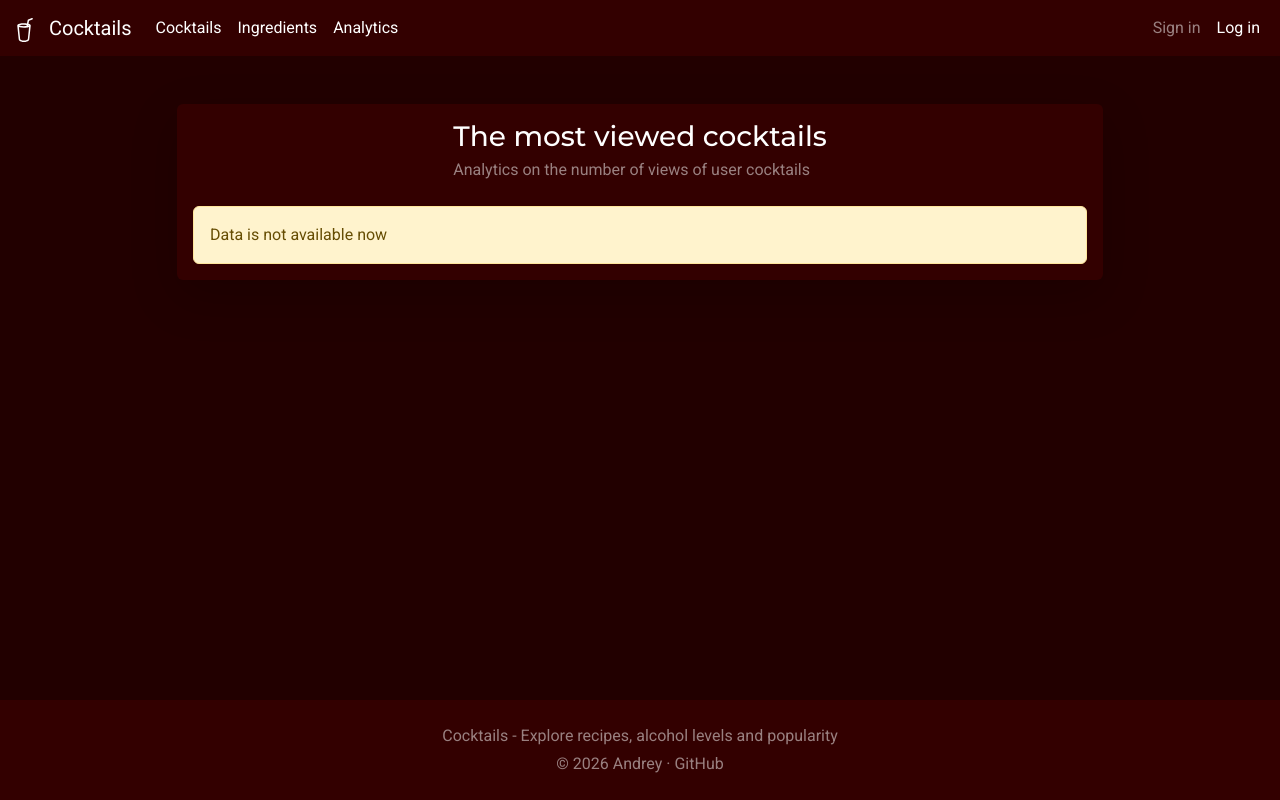
After one commit to Eiji224/cocktails_analytics, a Django app: page /analytics/cocktails in a window 1280 px wide. The commit adds this page. Run offline with Django 5.2, Linux system fonts and the light colour scheme; data that the repository does not hold is empty; parts of the project's set-up code (start-up, migrations or seed data) failed here and were passed over; some libraries are stand-ins or nearby versions.

Commit message:
most viewed cocktails view

```diff
--- a/analytics/middleware.py
+++ b/analytics/middleware.py
@@ -1,4 +1,5 @@
-from cocktails.models import Cocktail, CocktailViews
+from cocktails.models import Cocktail
+from analytics.models import CocktailViews
 
 class CocktailViewMiddleware:
     def __init__(self, get_response):
--- a/analytics/services/cocktail_service.py
+++ b/analytics/services/cocktail_service.py
@@ -3,9 +3,20 @@ import pandas as pd
 
 def get_most_viewed_cocktails():
     engine = get_db_engine()
-    df = pd.read_sql("SELECT id, viewed_at, cocktail_id, user_id FROM analytics_cocktailviews", engine)
+    df = pd.read_sql(
+        """
+        SELECT
+            c.id AS cocktail_id,
+            c.name AS name,
+            c.image_url AS image_url,
+            COUNT(*) AS count
+        FROM analytics_cocktailviews v
+        JOIN cocktails_cocktail c ON c.id = v.cocktail_id
+        GROUP BY c.id, c.name, c.image_url
+        ORDER BY count DESC
+        LIMIT 10
+        """,
+        engine,
+    )
 
-    most_viewed = df.groupby('cocktail_id').size().reset_index(name='count')
-    most_viewed = most_viewed.sort_values(by='count', ascending=False)
-
-    return most_viewed.to_dict('records')
+    return df.to_dict('records')
--- /dev/null
+++ b/analytics/templates/analytics/most_viewed_cocktails.html
@@ -0,0 +1,89 @@
+{% extends 'cocktails/base.html' %}
+{% load static %}
+
+{% block title %}Cocktails - Most viewed cocktails{% endblock %}
+
+{% block styles %}
+    <link rel="stylesheet" href="{% static '/css/pages.css' %}">
+{% endblock %}
+
+{% block content %}
+<div class="container py-5">
+    <div class="row justify-content-center">
+        <div class="col-12 col-lg-10">
+            <div class="card shadow-lg border-0 text-white">
+                <div class="card-body">
+                    <div class="d-flex justify-content-center align-items-center mb-4">
+                        <div>
+                            <h1 class="h3 mb-1">The most viewed cocktails</h1>
+                            <p class="mb-0 text-white-50">
+                                Analytics on the number of views of user cocktails
+                            </p>
+                        </div>
+                    </div>
+
+                    {% if most_viewed %}
+                        <div class="table-responsive">
+                            <table class="table table-dark table-hover table-striped align-middle mb-0">
+                                <thead>
+                                    <tr>
+                                        <th scope="col" class="text-center">#</th>
+                                        <th scope="col">Cocktail</th>
+                                        <th scope="col" class="text-center">Views quantity</th>
+                                        <th scope="col" class="text-center">Actions</th>
+                                    </tr>
+                                </thead>
+                                <tbody>
+                                    {% for item in most_viewed %}
+                                        <tr>
+                                            <th scope="row" class="text-center">{{ forloop.counter }}</th>
+                                            <td>
+                                                <div class="d-flex align-items-center gap-3">
+                                                    {% if item.image_url %}
+                                                        <img
+                                                            src="{{ item.image_url }}"
+                                                            alt="{{ item.name|default:'Cocktail' }}"
+                                                            class="rounded flex-shrink-0"
+                                                            style="width: 56px; height: 56px; object-fit: cover;"
+                                                        >
+                                                    {% else %}
+                                                        <div class="bg-black bg-opacity-25 rounded flex-shrink-0"
+                                                             style="width: 56px; height: 56px;">
+                                                        </div>
+                                                    {% endif %}
+
+                                                    <div class="min-w-0">
+                                                        <div class="fw-semibold text-truncate" style="max-width: 420px;">
+                                                            {{ item.name|default:"Cocktail" }}
+                                                        </div>
+                                                        <div class="small text-white-50">ID: {{ item.cocktail_id }}</div>
+                                                    </div>
+                                                </div>
+                                            </td>
+                                            <td class="text-center">
+                                                <span class="badge text-bg-warning px-3 py-2">
+                                                    {{ item.count }}
+                                                </span>
+                                            </td>
+                                            <td class="text-center">
+                                                <a href="{% url 'explore_cocktail' item.cocktail_id %}"
+                                                   class="btn btn-sm btn-outline-warning">
+                                                    Checkout cocktail
+                                                </a>
+                                            </td>
+                                        </tr>
+                                    {% endfor %}
+                                </tbody>
+                            </table>
+                        </div>
+                    {% else %}
+                        <div class="alert alert-warning mb-0" role="alert">
+                            Data is not available now
+                        </div>
+                    {% endif %}
+                </div>
+            </div>
+        </div>
+    </div>
+</div>
+{% endblock %}
--- /dev/null
+++ b/analytics/urls.py
@@ -0,0 +1,6 @@
+from django.urls import path
+from .views import browse_most_viewed_cocktails
+
+urlpatterns = [
+    path('cocktails', browse_most_viewed_cocktails, name='most_viewed_cocktails'),
+]
--- a/analytics/views.py
+++ b/analytics/views.py
@@ -1,3 +1,8 @@
 from django.shortcuts import render
+from .services import cocktail_service
 
-# Create your views here.
+
+def browse_most_viewed_cocktails(request):
+    most_viewed = cocktail_service.get_most_viewed_cocktails()
+
+    return render(request, 'analytics/most_viewed_cocktails.html', {'most_viewed': most_viewed})
--- a/cocktails/templates/cocktails/components/navbar.html
+++ b/cocktails/templates/cocktails/components/navbar.html
@@ -10,7 +10,7 @@
             <div class="navbar-nav" id="navbarNavAltMarkup">
                 <a class="nav-link text-white active" href="{% url 'cocktails' page=1 %}">Cocktails</a>
                 <a class="nav-link text-white active" href="{% url 'ingredients' page=1 %}">Ingredients</a>
-                <a class="nav-link text-white active" href="#">Analytics</a>
+                <a class="nav-link text-white active" href="{% url 'most_viewed_cocktails' %}">Analytics</a>
             </div>
         </div>
         <div class="d-flex align-items-center">
--- a/cocktails_analytics/urls.py
+++ b/cocktails_analytics/urls.py
@@ -21,5 +21,6 @@ urlpatterns = [
     path('admin/', admin.site.urls),
     path('', include('cocktails.urls')),
     path('accounts/', include('django.contrib.auth.urls')),
-    path('accounts/', include('users.urls'))
+    path('accounts/', include('users.urls')),
+    path('analytics/', include('analytics.urls')),
 ]
```
